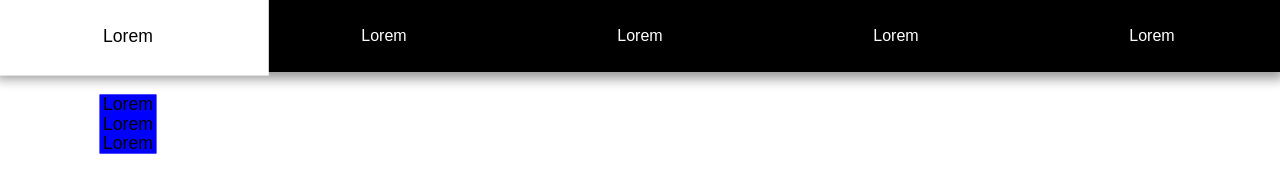
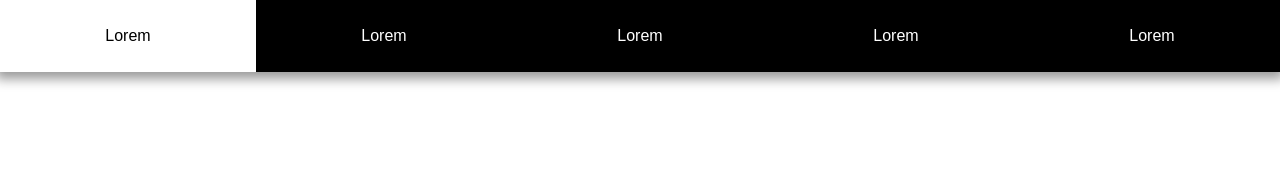
Before and after one commit to TanishqSingla/css-elements, a plain HTML site: page navbar/navbar-1/index.html in a window 1280 px wide. Drawn offline with Linux system fonts and the light colour scheme.

Commit message:
Completed basic navbar

```diff
--- a/navbar/index.html
+++ b/navbar/navbar-1/index.html
@@ -15,13 +15,6 @@
       <ul class="navbar-nav">
         <li>
           <a href="#">Lorem</a>
-          <div class="dropdown-container">
-            <ul class="drop">
-              <li>Lorem</li>
-              <li>Lorem</li>
-              <li>Lorem</li>
-            </ul>
-          </div>
         </li>
         <li><a href="">Lorem</a></li>
         <li><a href="">Lorem</a></li>
@@ -30,4 +23,6 @@
       </ul>
     </nav>
   </body>
+
+  <script></script>
 </html>
--- a/navbar/style.css
+++ b/navbar/navbar-1/style.css
@@ -18,7 +18,7 @@ a {
   background: black;
   color: white;
   height: 4.5rem;
-  box-shadow: 0px 3px 11px 4px rgba(0, 0, 0, 0.4);
+  box-shadow: 0 3px 11px 4px rgba(0, 0, 0, 0.4);
 }
 
 .navbar-nav {
@@ -37,28 +37,11 @@ a {
   align-items: center;
   justify-content: center;
   cursor: pointer;
+  position: relative;
 }
 .navbar-nav > li:hover {
   background: white;
   color: black;
   transition: all 0.3s ease-in;
   transition-delay: 0.1s;
-  transform: scale(1.1);
 }
-
-.dropdown-container {
-  position: absolute;
-  transform: translateY(5rem);
-  margin: 0;
-  padding: 0;
-  color: black;
-  background: blue;
-  width: 20%;
-  text-align: center;
-}
-
-.dropdown-container ul {
-  margin: 0;
-  padding: 0;
-  list-style-type: none;
-}
```
